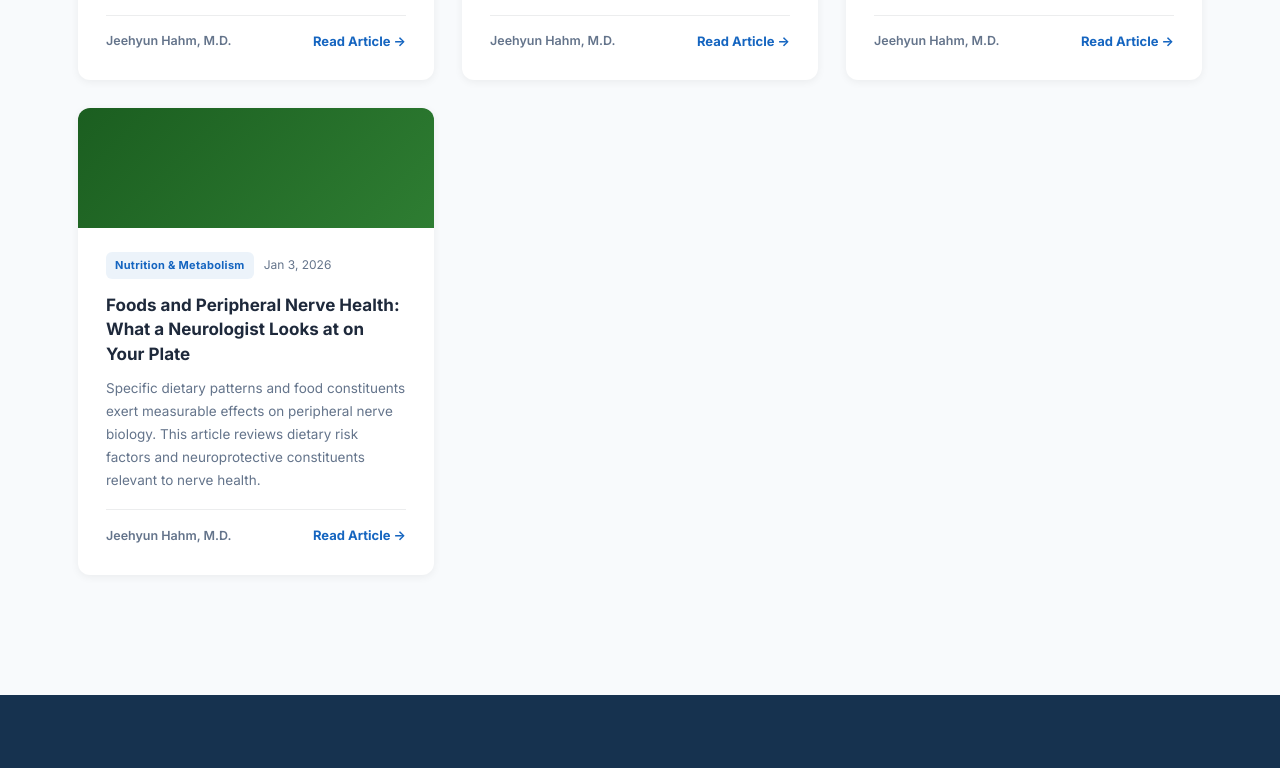
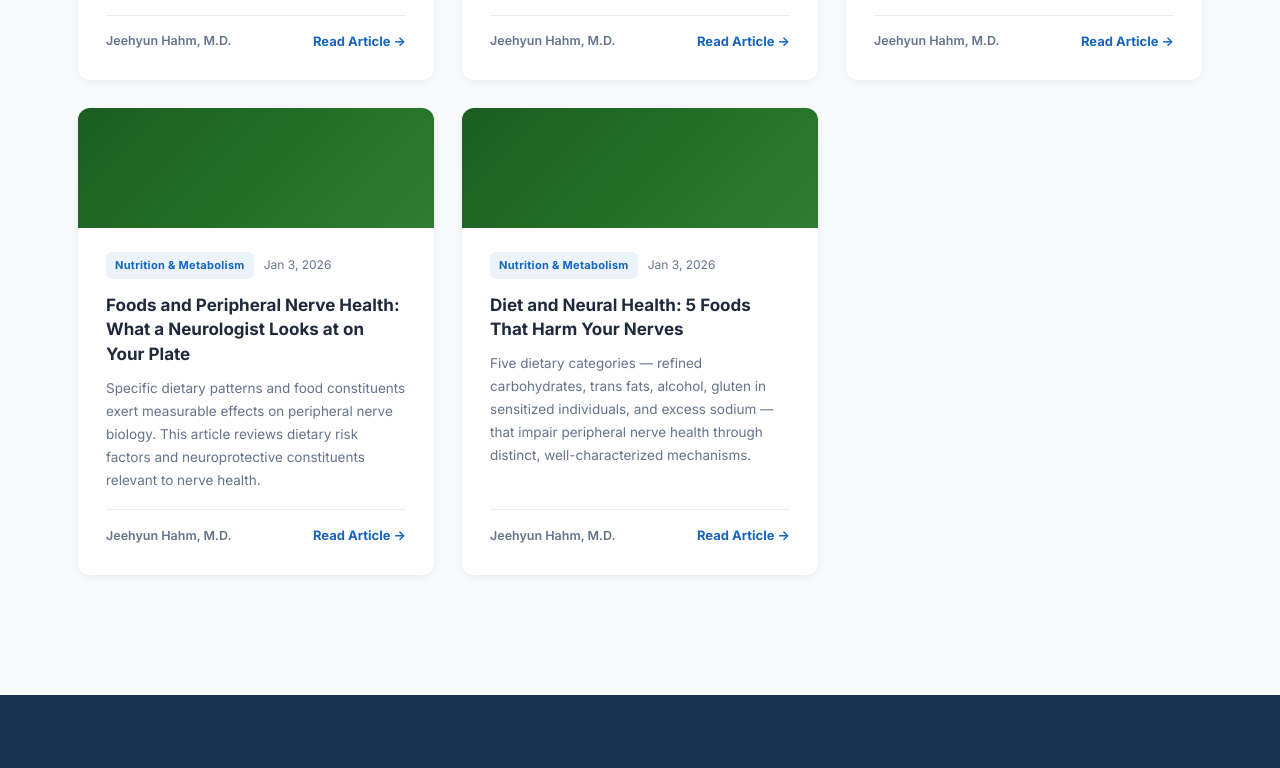
Before and after one commit to hjhscsf-NL/NervLock, a plain HTML site: page en/blog/index.html in a window 1280 px wide. Shown: the part 6560-7328 px from the top of the page. Drawn offline with Linux system fonts and the light colour scheme.

Commit message:
Fix SEO: self-canonical for nerve-health-foods, add missing meta descriptions, add internal links

```diff
--- a/en/blog/index.html
+++ b/en/blog/index.html
@@ -579,6 +579,16 @@
       </div>
     </a>
 
+    <a href="/blog/nerve-health-foods/" class="blog-card reveal" data-category="nutrition-metabolism">
+      <div class="blog-card-thumb thumb-functional"></div>
+      <div class="blog-card-body">
+        <div class="blog-card-top"><span class="blog-card-badge">Nutrition &amp; Metabolism</span><span class="blog-card-date">Jan 3, 2026</span></div>
+        <h2>Diet and Neural Health: 5 Foods That Harm Your Nerves</h2>
+        <p class="blog-card-desc">Five dietary categories — refined carbohydrates, trans fats, alcohol, gluten in sensitized individuals, and excess sodium — that impair peripheral nerve health through distinct, well-characterized mechanisms.</p>
+        <div class="blog-card-bottom"><span class="blog-card-author">Jeehyun Hahm, M.D.</span><span class="blog-card-more">Read Article →</span></div>
+      </div>
+    </a>
+
   </div>
 
   <p class="empty-state" id="emptyState">No articles in this category yet.</p>
```
Also changed, not shown: blog/autonomic-dysfunction-symptoms/index.html (+1 -0 lines), blog/foods-nerve-health/index.html (+4 -0 lines), blog/nerve-health-foods/index.html (+2 -1 lines), blog/말초신경병증/index.html (+1 -0 lines), blog/야간-신경-불편감/index.html (+1 -0 lines), blog/자율신경-무너졌을때/index.html (+1 -0 lines).
